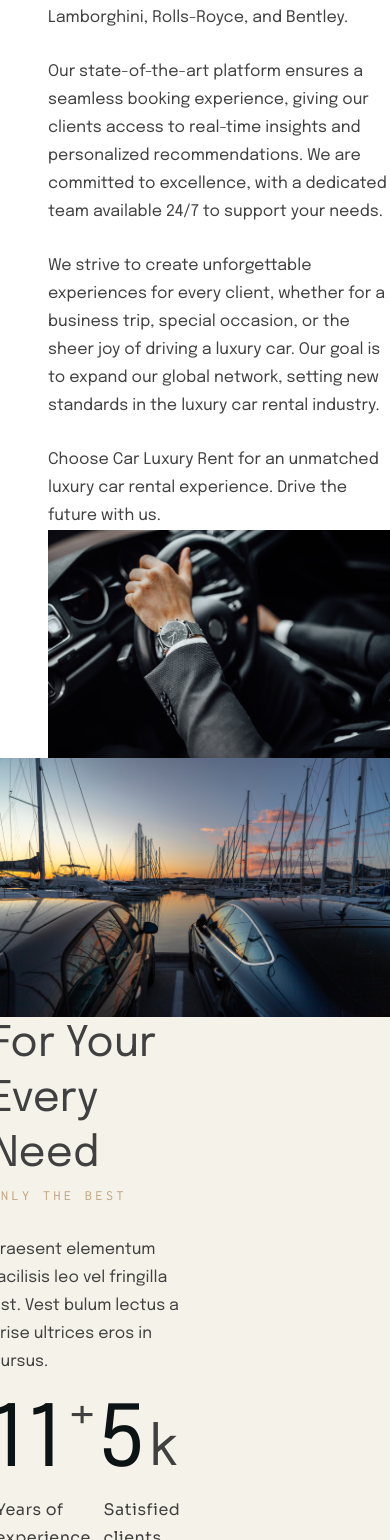
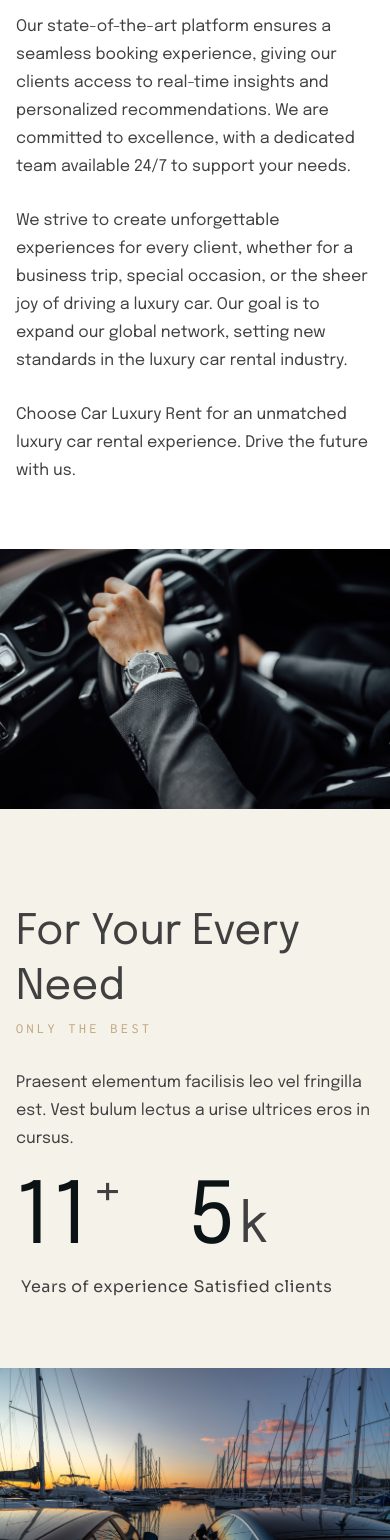
Before and after one commit to debiff/luxury-car, a Next.js app: page /about-us in a window 390 px wide. Shown: the part 460-2000 px from the top of the page. Built offline with nearby package versions, Linux system fonts and the light colour scheme; a web font is replaced by a local one.

Commit message:
mobile version about us

```diff
--- a/app/about-us/page.tsx
+++ b/app/about-us/page.tsx
@@ -6,9 +6,9 @@ const Page = () => {
   return (
     <main className="flex min-h-screen flex-col bg-white">
       <section
-        className={`${epilogue.className} flex flex-col md:flex-row pt-[95px] md:py-[80px] pl-12 md:pl-32 justify-between `}
+        className={`${epilogue.className} flex flex-col md:flex-row pt-[50px] md:pt-[95px] md:py-[80px] md:px-4 md:pl-32 justify-between `}
       >
-        <div className={"md:w-1/2 md:pr-4"}>
+        <div className={"md:w-1/2 px-4 pb-16 md:pb-0 md:px-0 md:pr-4"}>
           <h2>Our Mission</h2>
           <p className="mt-[26px]">
             {`At Car Luxury Rent, our mission is to provide the world's most
@@ -43,7 +43,7 @@ const Page = () => {
         />
       </section>
       <section
-        className={`${epilogue.className} flex flex-col md:flex-row md:py-[80px] md:pr-32 justify-between bg-[#F5F2E9]`}
+        className={`${epilogue.className} flex flex-col-reverse md:flex-row pt-24 md:py-[80px] md:pr-32 justify-between bg-[#F5F2E9]`}
       >
         <Image
           className={"md:w-1/2"}
@@ -54,10 +54,10 @@ const Page = () => {
         />
         <div
           className={
-            "flex flex-col w-1/2 justify-center items-center mb-[3px] text-left"
+            "flex flex-col md:w-1/2 pb-16 md:pb-0 justify-center items-center mb-[3px] text-left"
           }
         >
-          <div className={"pl-[14.5%] pr-[27%]"}>
+          <div className={"px-4 md:pl-[14.5%] md:pr-[27%]"}>
             <div>
               <h2>For Your Every Need</h2>
               <span
@@ -110,7 +110,7 @@ const Page = () => {
         </div>
       </section>
       <section
-        className={`${epilogue.className} flex flex-col md:flex-row pt-[95px] md:py-[80px] pl-8 pr-4 md:px-16 justify-center `}
+        className={`${epilogue.className} flex flex-col md:flex-row py-16 md:pt-[95px] md:py-[80px] pl-8 pr-4 md:px-16 justify-center `}
       >
         <div className={"md:w-1/2"}>
           <h2>
```
